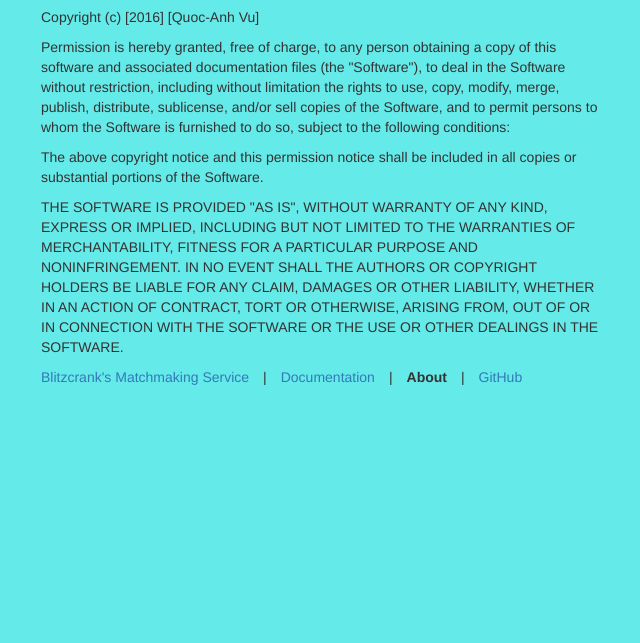
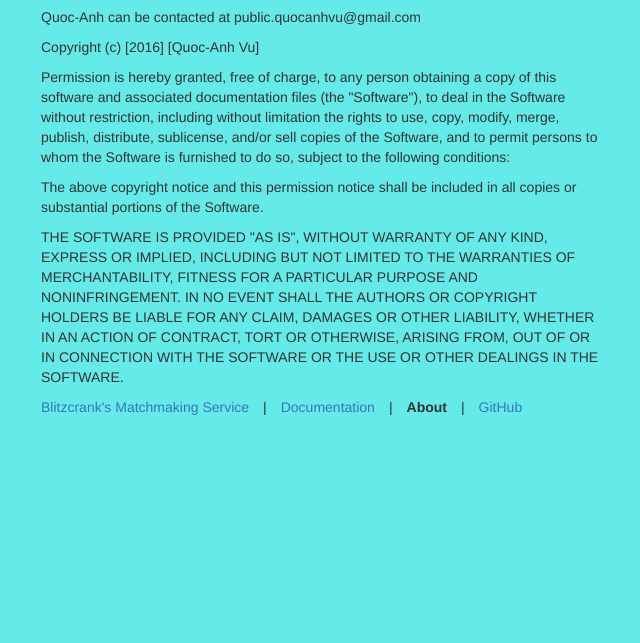
Before and after one commit to QuocAnhVu/LoL-Champion-Recommender, a plain HTML site: page web/about.jade in a window 1280 px wide. Shown: the part 157-800 px from the top of the page, without its empty margins (319-959 px from the left). Drawn offline with nearby package versions, Linux system fonts and the light colour scheme; files that its build step writes are made by us from their sources.

```diff
--- a/web/about.jade
+++ b/web/about.jade
@@ -11,6 +11,7 @@
       .description
         h1 About
         p This particular incarnation of the Matchmaking Service was developed by Quoc-Anh Vu as an entry to the #[a(href='https://developer.riotgames.com/discussion/announcements/show/eoq3tZd1') Riot API April 2016 contest.]
+        p Quoc-Anh can be contacted at public.quocanhvu@gmail.com
         p Copyright (c) [2016] [Quoc-Anh Vu]
         p Permission is hereby granted, free of charge, to any person obtaining a copy of this software and associated documentation files (the "Software"), to deal in the Software without restriction, including without limitation the rights to use, copy, modify, merge, publish, distribute, sublicense, and/or sell copies of the Software, and to permit persons to whom the Software is furnished to do so, subject to the following conditions:
         p The above copyright notice and this permission notice shall be included in all copies or substantial portions of the Software.
```
Also changed, not shown: README.md, web/about.html.
